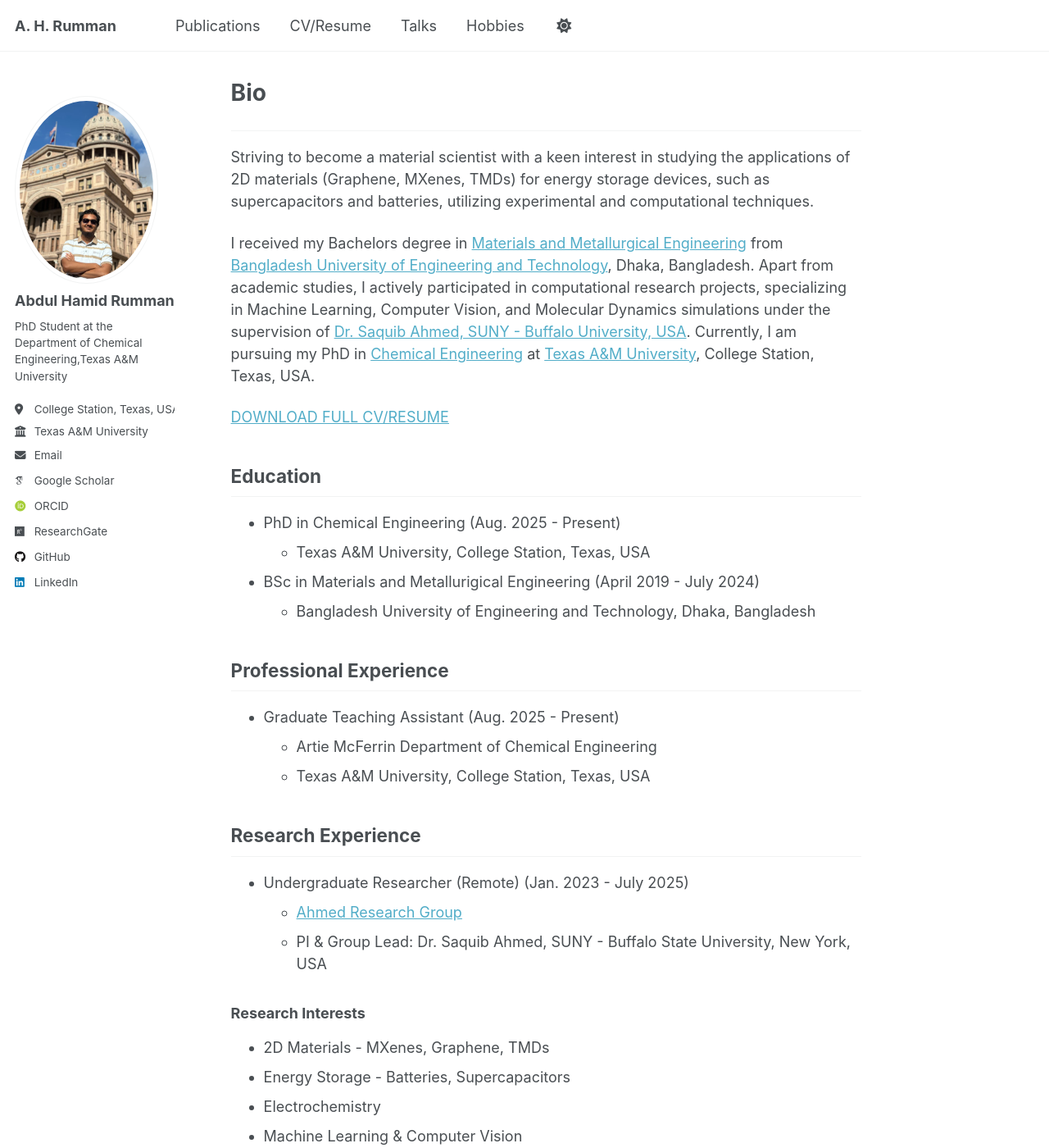
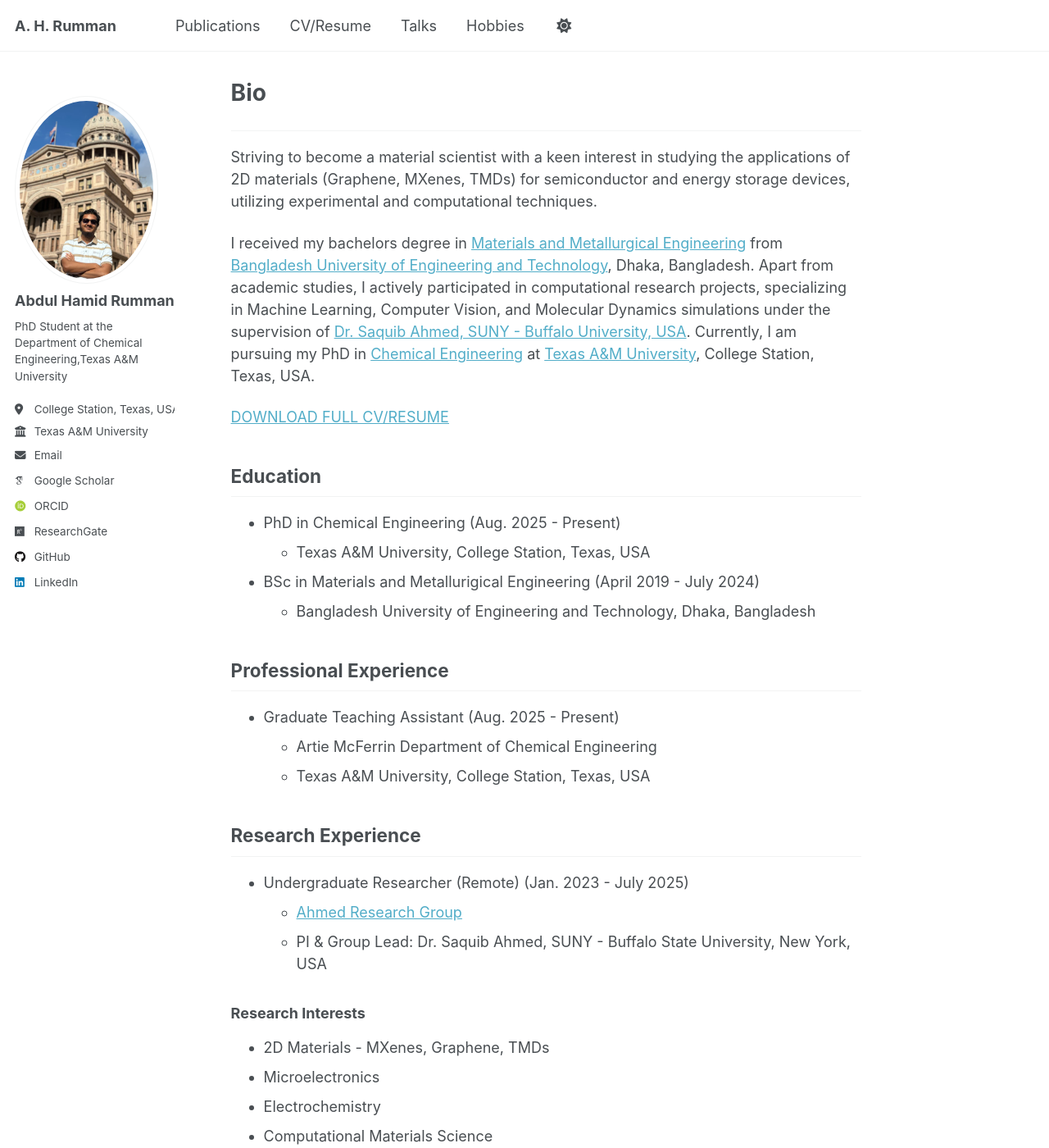
Before and after one commit to AbdulHamidRumman/abdulhamidrumman.github.io, a Jekyll site: the page built from _pages/about.md, in a window 1280 px wide and 1400 px high. Shown: the whole window at 82% size. Built offline with Jekyll 4.4.1, drawn with Linux system fonts in a browser that asks for light colours; some web fonts are replaced; a script that is not in the unit is left out; some of the changed text lies outside the part shown.

Commit message:
Updated April 2026

```diff
--- a/_pages/about.md
+++ b/_pages/about.md
@@ -8,9 +8,9 @@ redirect_from:
 ---
 ------
 
-Striving to become a material scientist with a keen interest in studying the applications of 2D materials (Graphene, MXenes, TMDs) for energy storage devices, such as supercapacitors and batteries, utilizing experimental and computational techniques.
+Striving to become a material scientist with a keen interest in studying the applications of 2D materials (Graphene, MXenes, TMDs) for semiconductor and energy storage devices, utilizing experimental and computational techniques.
 
-I received my Bachelors degree in [Materials and Metallurgical Engineering](mme.buet.ac.bd) from [Bangladesh University of Engineering and Technology](buet.ac.bd), Dhaka, Bangladesh. Apart from academic studies, I actively participated in computational research projects, specializing in Machine Learning, Computer Vision, and Molecular Dynamics simulations under the supervision of [Dr. Saquib Ahmed, SUNY - Buffalo University, USA](https://faculty.buffalostate.edu/ahmedsm/). Currently, I am pursuing my PhD in [Chemical Engineering](https://engineering.tamu.edu/chemical) at [Texas A&M University](www.tamu.edu), College Station, Texas, USA.
+I received my bachelors degree in [Materials and Metallurgical Engineering](mme.buet.ac.bd) from [Bangladesh University of Engineering and Technology](buet.ac.bd), Dhaka, Bangladesh. Apart from academic studies, I actively participated in computational research projects, specializing in Machine Learning, Computer Vision, and Molecular Dynamics simulations under the supervision of [Dr. Saquib Ahmed, SUNY - Buffalo University, USA](https://faculty.buffalostate.edu/ahmedsm/). Currently, I am pursuing my PhD in [Chemical Engineering](https://engineering.tamu.edu/chemical) at [Texas A&M University](www.tamu.edu), College Station, Texas, USA.
 
 [DOWNLOAD FULL CV/RESUME](https://abdulhamidrumman.github.io/cv/)
 
@@ -35,11 +35,10 @@ Research Experience
 
 ### Research Interests
 * 2D Materials - MXenes, Graphene, TMDs
-* Energy Storage - Batteries, Supercapacitors
+* Microelectronics
 * Electrochemistry
+* Computational Materials Science
 * Machine Learning & Computer Vision
-* Molecular Dynamics Simulation
-* Density Function Theory
 
 [Publications](https://abdulhamidrumman.github.io/publications/)
 ------
```
Also changed, not shown: other parts of _pages/about.md (+1 -2 lines).
